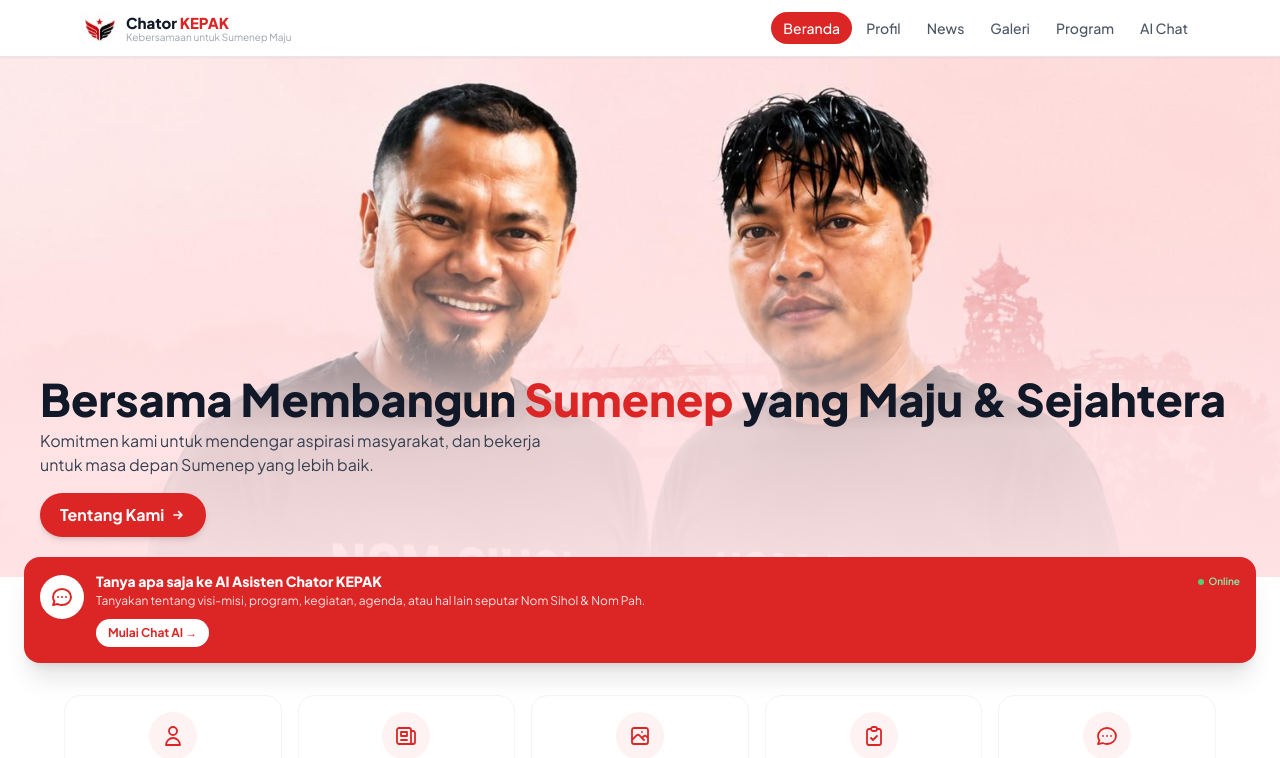
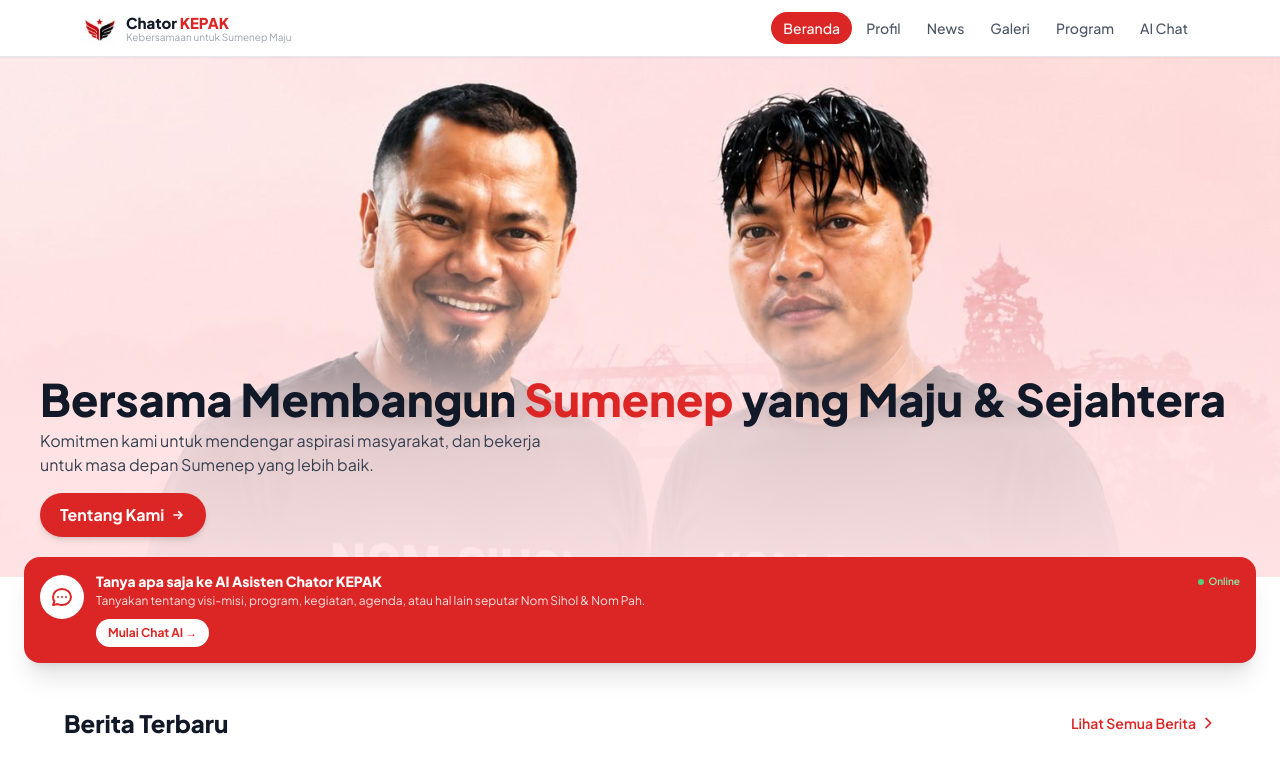
Before and after one commit to hamrasidi7-rgb/ChatorKEPAK, a Next.js app: page / in a window 1280 px wide. Shown: the top 758 px of the page. Built offline with nearby package versions, Linux system fonts and the light colour scheme.

Commit message:
feat: hapus QuickMenuGrid dari halaman beranda

```diff
--- a/src/app/page.tsx
+++ b/src/app/page.tsx
@@ -1,6 +1,5 @@
 import HeroSection from "@/components/home/HeroSection";
 import AIChatBanner from "@/components/home/AIChatBanner";
-import QuickMenuGrid from "@/components/home/QuickMenuGrid";
 import NewsSection from "@/components/home/NewsSection";
 import AIChatWidget from "@/components/ai/AIChatWidget";
 
@@ -11,7 +10,6 @@ export default function BerandaPage() {
     <div>
       <HeroSection />
       <AIChatBanner isOnline={isOnline} />
-      <QuickMenuGrid />
       <NewsSection />
 
       {/* AI Chat Preview */}
```
